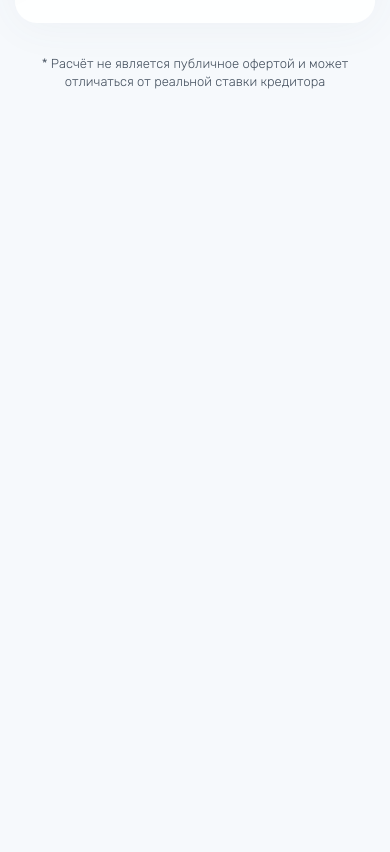
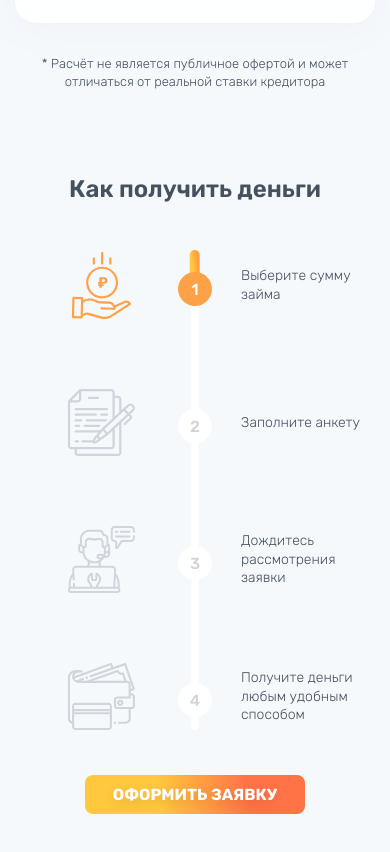
Before and after one commit to profunarsenal/fire-money, a Vue app: page / in a window 390 px wide. Shown: the part 1372-2224 px from the top of the page. Before the commit the page ends 1494 px from the top, so only its background shows below. Built offline with nearby package versions, Linux system fonts and the light colour scheme; grey boxes are pictures that could not be loaded.

Commit message:
ReceivingSection add

```diff
--- a/src/App.vue
+++ b/src/App.vue
@@ -4,6 +4,7 @@
     <main>
       <main-screen />
       <suggestions-section />
+      <receiving-section />
     </main>
   </div>
 </template>
@@ -12,6 +13,7 @@
 import HeaderBlock from "@/components/HeaderBlock.vue";
 import MainScreen from "@/components/MainScreen.vue";
 import SuggestionsSection from "@/components/SuggestionsSection.vue";
+import ReceivingSection from "@/components/ReceivingSection.vue";
 
 export default {
   name: "App",
@@ -20,6 +22,7 @@ export default {
     HeaderBlock,
     MainScreen,
     SuggestionsSection,
+    ReceivingSection,
   },
 };
 </script>
--- /dev/null
+++ b/src/components/ReceivingSection.vue
@@ -0,0 +1,253 @@
+<template>
+  <section class="receiving">
+    <div class="container">
+      <div class="receiving-wrapper">
+        <tittle-page class="receiving-title" title="Как получить деньги" />
+        <div class="receiving-scheme">
+          <div class="scheme-item scheme-item--finished">
+            <img
+              class="scheme-img"
+              src="@/assets/images/how-money-icon-1.svg"
+              alt="how-money"
+            />
+            <div class="scheme-number scheme-number--finished">1</div>
+            <div class="scheme-text">Выберите сумму займа</div>
+          </div>
+          <div class="scheme-item">
+            <img
+              class="scheme-img"
+              src="@/assets/images/how-money-icon-2.svg"
+              alt="how-money"
+            />
+            <div class="scheme-number">2</div>
+            <div class="scheme-text">Заполните анкету</div>
+          </div>
+          <div class="scheme-item">
+            <img
+              class="scheme-img"
+              src="@/assets/images/how-money-icon-3.svg"
+              alt="how-money"
+            />
+            <div class="scheme-number">3</div>
+            <div class="scheme-text">Дождитесь рассмотрения заявки</div>
+          </div>
+          <div class="scheme-item">
+            <img
+              class="scheme-img"
+              src="@/assets/images/how-money-icon-4.svg"
+              alt="how-money"
+            />
+            <div class="scheme-number">4</div>
+            <div class="scheme-text">
+              Получите деньги любым удобным способом
+            </div>
+          </div>
+        </div>
+        <div class="receiving-button">
+          <button-primary />
+        </div>
+      </div>
+    </div>
+  </section>
+</template>
+
+<script>
+import TittlePage from "@/components/TittlePage.vue";
+import ButtonPrimary from "@/components/ButtonPrimary.vue";
+
+export default {
+  components: {
+    TittlePage,
+    ButtonPrimary,
+  },
+};
+</script>
+
+<style lang="scss" scoped>
+.receiving {
+  padding: 50px 0;
+}
+
+.receiving-scheme {
+  position: relative;
+  margin: 45px 0;
+  display: flex;
+  justify-content: space-between;
+
+  @media (max-width: 767.98px) {
+    flex-direction: column;
+  }
+
+  @media (max-width: 476.98px) {
+    padding: 0;
+  }
+
+  &::after {
+    content: "";
+    position: absolute;
+    z-index: -1;
+    top: 56%;
+    left: 0;
+    width: 100%;
+    height: 7px;
+    background: #fff;
+    border-radius: 8px;
+    transform: translateY(-56%);
+
+    @media (max-width: 865.98px) {
+      top: 52%;
+      transform: translateY(-52%);
+    }
+
+    @media (max-width: 767.98px) {
+      top: 0;
+      left: 49%;
+      width: 7px;
+      height: 100%;
+      transform: translate(49%, 0);
+    }
+
+    @media (max-width: 576.98px) {
+      left: 48.5%;
+      transform: translate(48.5%, 0);
+    }
+
+    @media (max-width: 420.98px) {
+      left: 48%;
+      transform: translate(48%, 0);
+    }
+  }
+}
+
+.scheme-item {
+  position: relative;
+  display: flex;
+  flex-direction: column;
+  justify-content: flex-start;
+  align-items: center;
+
+  @media (max-width: 767.98px) {
+    flex-direction: row;
+    justify-content: center;
+
+    &:not(:last-child) {
+      margin-bottom: 70px;
+    }
+  }
+}
+
+.scheme-item--finished {
+  position: relative;
+
+  &::before {
+    content: "";
+    position: absolute;
+    top: 56%;
+    left: -1px;
+    width: 50%;
+    height: 10px;
+    background: linear-gradient(81.55deg, #ffc83e 33.93%, #ff9f47 73.78%);
+    border-radius: 8px;
+    transform: translateY(-56%);
+
+    @media (max-width: 865.98px) {
+      top: 52%;
+      transform: translateY(-52%);
+    }
+
+    @media (max-width: 767.98px) {
+      width: 10px;
+      height: 50%;
+      top: -2px;
+      left: 50%;
+      transform: translate(-53%, 0);
+    }
+  }
+}
+
+.scheme-img {
+  width: 68px;
+  height: 77px;
+
+  @media (max-width: 767.98px) {
+    flex: 0 0 50%;
+    transform: translateX(-10%);
+  }
+
+  @media (max-width: 526.98px) {
+    flex: 0 0 60%;
+  }
+
+  @media (max-width: 476.98px) {
+    width: 58px;
+    height: 67px;
+  }
+}
+
+.scheme-number {
+  display: flex;
+  align-items: center;
+  justify-content: center;
+  width: 34px;
+  height: 34px;
+  margin: 20px 0;
+  font-weight: 500;
+  font-size: 16px;
+  line-height: 145.5%;
+  color: #d6d3d3;
+  background-color: #fff;
+  border-radius: 50%;
+
+  @media (max-width: 767.98px) {
+    position: absolute;
+    top: 0;
+    left: 50%;
+    transform: translate(-50%, 0);
+  }
+}
+
+.scheme-number--finished {
+  position: relative;
+  z-index: 2;
+  color: #fff;
+  background-color: #ffa147;
+
+  @media (max-width: 767.98px) {
+    position: absolute;
+    top: 0%;
+    left: 50%;
+    transform: translate(-50%, 0);
+  }
+}
+
+.scheme-text {
+  max-width: 240px;
+  padding: 0 10px;
+  font-weight: 300;
+  font-size: 18px;
+  line-height: 132%;
+  text-align: center;
+  color: #45515f;
+
+  @media (max-width: 767.98px) {
+    flex: 0 0 50%;
+    max-width: 200px;
+    text-align: left;
+  }
+
+  @media (max-width: 526.98px) {
+    flex: 0 0 40%;
+  }
+
+  @media (max-width: 476.98px) {
+    max-width: 160px;
+    font-size: 14px;
+  }
+}
+
+.receiving-button {
+  display: flex;
+  align-items: flex-start;
+  justify-content: center;
+}
+</style>
```
